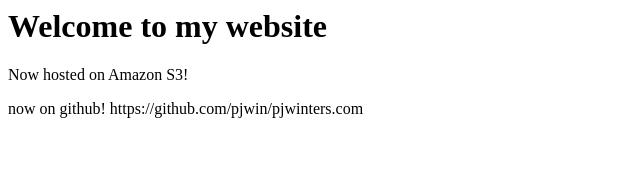
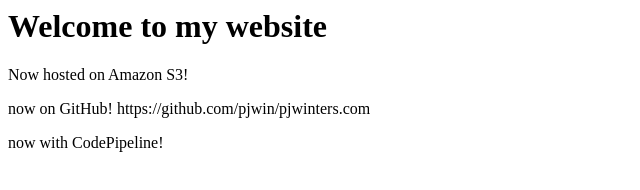
Before and after one commit to pjwin/pjwinters.com, a plain HTML site: page index.html in a window 1280 px wide. Shown: the whole page, without its empty margins (0-640 px from the left). Drawn offline with Linux system fonts and the light colour scheme.

Commit message:
added codepipeline

```diff
--- a/index.html
+++ b/index.html
@@ -5,6 +5,7 @@
 <body>
   <h1>Welcome to my website</h1>
   <p>Now hosted on Amazon S3!</p>
-  <p>now on github! https://github.com/pjwin/pjwinters.com</p>
+  <p>now on GitHub! https://github.com/pjwin/pjwinters.com</p>
+  <p>now with CodePipeline!</p>
 </body>
 </html>
```
